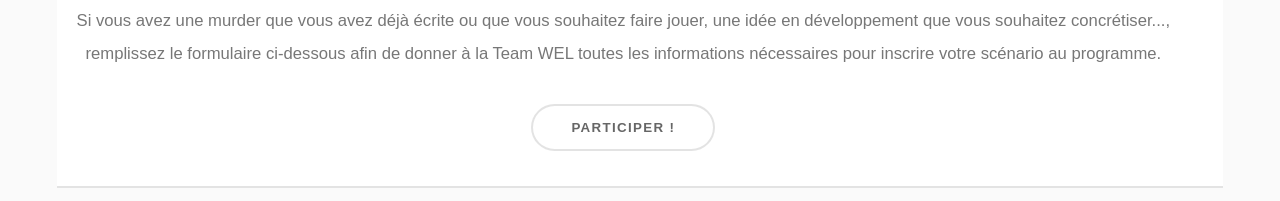
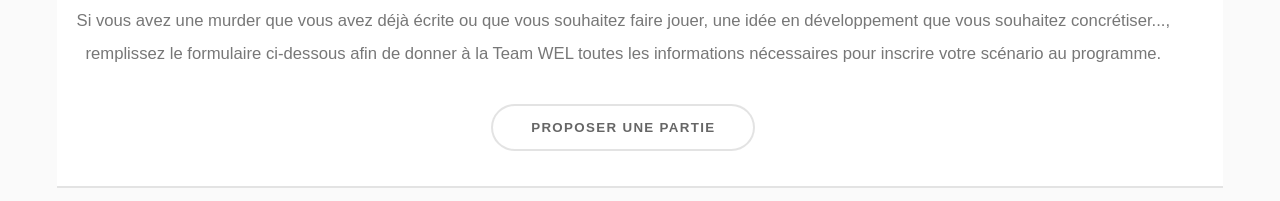
Before and after one commit to jetman92/MLF-Asso.github.io, a plain HTML site: page index.html in a window 1280 px wide. Shown: the part 2261-2462 px from the top of the page. Drawn offline with Linux system fonts and the light colour scheme.

Commit message:
Update index.html

```diff
--- a/index.html
+++ b/index.html
@@ -92,7 +92,7 @@
 								<p></p>
 							</div>
 							<ul class="actions special">
-								<li><a href="https://forms.gle/1tHwo49GBKNFFgBWA" class="button alt" target="_blank">Participer !</a></li>
+								<li><a href="https://forms.gle/1tHwo49GBKNFFgBWA" class="button alt" target="_blank">Proposer une partie</a></li>
 							</ul>
 						</div>
 					</div>
```
